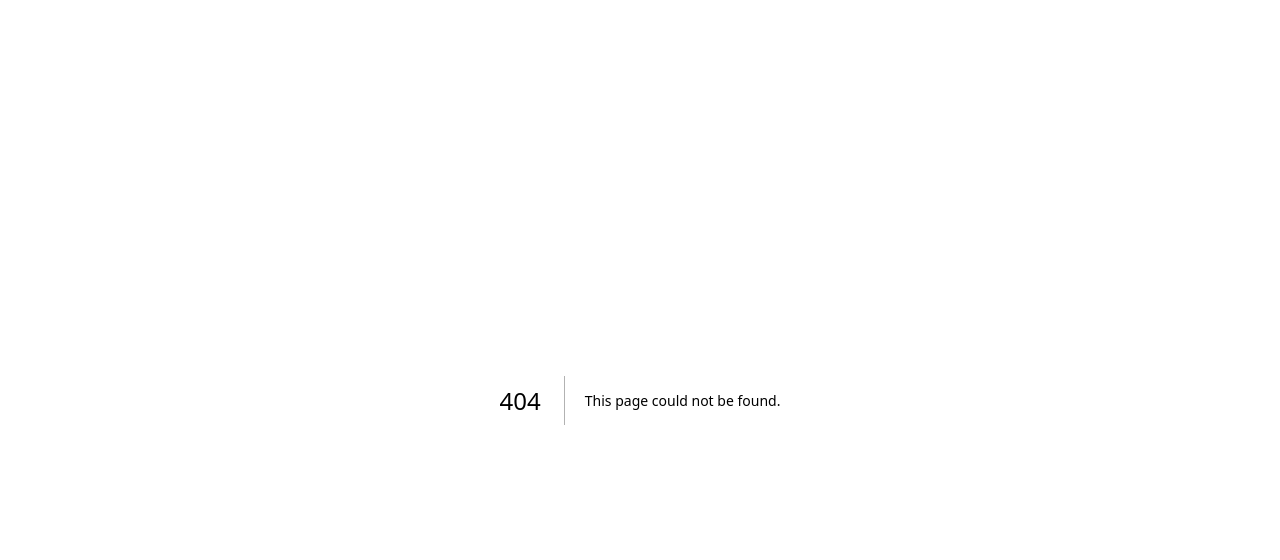
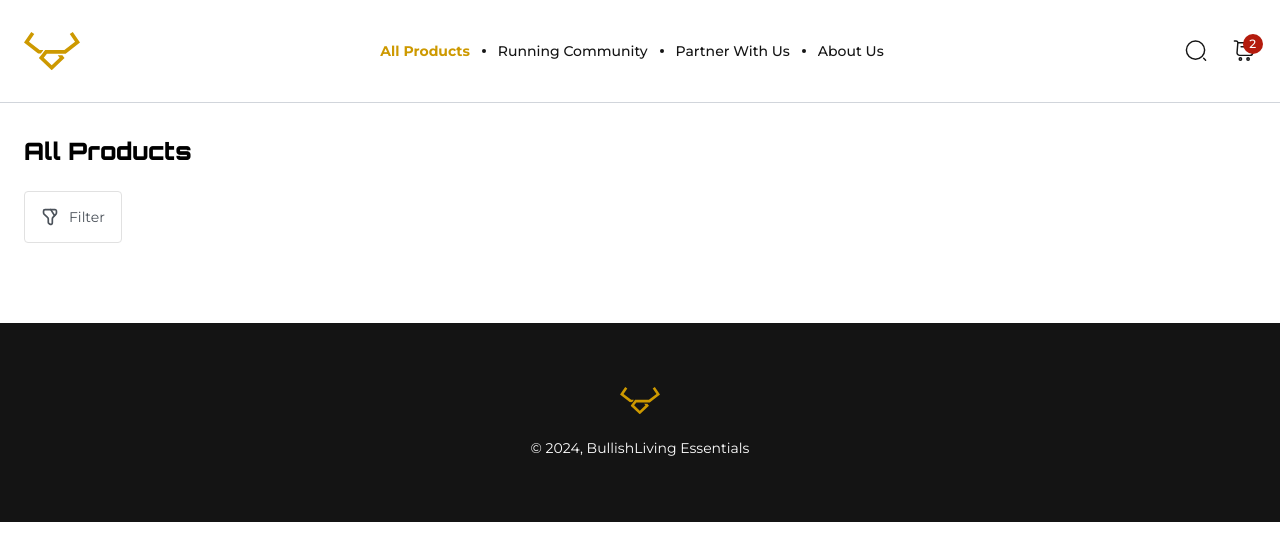
Before and after one commit to bullishliving/Bullishliving, a Next.js app: page /products in a window 1280 px wide. Before the commit this address had no page. Shown: the top 560 px of the page. Built offline with nearby package versions, Linux system fonts and the light colour scheme.

Commit message:
initial push before pull

```diff
--- a/src/app/(landing-page)/page.tsx
+++ b/src/app/(landing-page)/page.tsx
@@ -1,7 +1,7 @@
 import JoinCommunity from '@/components/landing/JoinCommunity';
 import Hero from '@/components/landing/Hero';
 import MoreThanALifestyle from '@/components/landing/MoreThanALifestyle';
-// import NewArrivals from '@/components/landing/NewArrivals';
+import NewArrivals from '@/components/landing/NewArrivals';
 import TopProducts from '@/components/landing/TopProducts';
 import Unstoppable from '@/components/landing/Unstoppable';
 
@@ -10,7 +10,7 @@ export default function Home() {
     <div className="">
       <Hero />
       <TopProducts />
-      {/* <NewArrivals /> */}
+      <NewArrivals />
       <MoreThanALifestyle />
       <Unstoppable />
       <JoinCommunity />
--- /dev/null
+++ b/src/app/(landing-page)/products/page.tsx
@@ -0,0 +1,18 @@
+import UiIcon from "@/components/ui/UiIcon";
+
+export default function page() {
+  return (
+    <section className="bg-white p-4 md:px-6 2xl:px-8 pb-16 md:pb-20 pt-5 md:pt-8">
+      <div className="max-w-[1280px] mx-auto h-full">
+        <h2 className="font-obitron font-black text-2xl mb-6">All Products</h2>
+        <div className="flex gap-6 font-montserrat">
+          <button className="flex justify-center items-center gap-[10px] h-[52px] px-4 text-grey-700 text-sm border border-grey-300 rounded">
+            <UiIcon icon="Filter"/>
+            Filter
+          </button>
+          <input />
+        </div>
+      </div>
+    </section>
+  );
+}
--- a/src/components/layout/NavItem.tsx
+++ b/src/components/layout/NavItem.tsx
@@ -12,16 +12,20 @@ interface NavItemProps {
 const NavItem: React.FC<NavItemProps> = ({ path, label }) => {
   const currentRoute = usePathname();
 
+  const isWhite = currentRoute.includes('/products');
+
+
   function isActive(href: string) {
     return currentRoute === href;
-  }
+  };
 
   const AnimatedLabel = (label: string) => {
+
     return (
       <motion.div
         initial="initial"
         whileHover="hovered"
-        className="relative overflow-hidden"
+        className={`relative overflow-hidden ${isWhite ? 'font-medium' : 'font-bold'}  ${isActive(path) && '!font-bold'}`}
       >
         <motion.div
           variants={{
@@ -32,7 +36,6 @@ const NavItem: React.FC<NavItemProps> = ({ path, label }) => {
             ease: 'easeInOut',
             duration: 0.2,
           }}
-          // className={`${isActive && 'text-primary-500'}`}
         >
           {label}
         </motion.div>
@@ -45,7 +48,7 @@ const NavItem: React.FC<NavItemProps> = ({ path, label }) => {
             ease: 'easeInOut',
             duration: 0.2,
           }}
-          className="absolute inset-0 text-primary-500"
+          className={`absolute inset-0 !text-primary-500`}
         >
           {label}
         </motion.div>
@@ -58,7 +61,10 @@ const NavItem: React.FC<NavItemProps> = ({ path, label }) => {
       {AnimatedLabel(label)}
     </a>
   ) : (
-    <Link href={path} className={`${isActive(path) && 'text-primary-500'}`}>
+    <Link
+      href={path}
+      className={`${isActive(path) && 'text-primary-500'} `}
+    >
       {AnimatedLabel(label)}
     </Link>
   );
--- a/src/components/layout/Navbar.tsx
+++ b/src/components/layout/Navbar.tsx
@@ -11,6 +11,7 @@ import SearchPanel from './SearchPanel';
 
 import MobileNav from './MobileNav';
 import NavItem from './NavItem';
+import { usePathname } from 'next/navigation';
 
 // --
 
@@ -18,10 +19,14 @@ export default function Navbar() {
   const isSearchPanelVisible = useToggle();
   const isMobileNavVisible = useToggle();
 
+  const pathname = usePathname();
+
+  const isWhite = pathname.includes('/products');
+
   const routes = [
     {
       label: 'All Products',
-      path: '',
+      path: '/products',
     },
     {
       label: 'Running Community',
@@ -32,7 +37,7 @@ export default function Navbar() {
       path: '/partnership-details',
     },
     {
-      label: 'About Us',
+      label: 'About Us ',
       path: '/about-us',
     },
   ];
@@ -46,22 +51,30 @@ export default function Navbar() {
   }
 
   return (
-    <nav className="bg-secondary-500 py-4 px-4 md:px-6 md:py-8 2xl:p-8">
+    <nav
+      className={`${isWhite ? 'bg-white border-b border-gray-300' : 'bg-secondary-500'} py-4 px-4 md:px-6 md:py-8 2xl:p-8`}
+    >
       <div className="relative max-w-[1280px] mx-auto flex justify-between items-center ">
         <Link href="/" className="w-10 h-[27px] md:w-14 md:h-[38px]">
           <BullishLogo />
         </Link>
-        <ul className="hidden text-white md:flex gap-3 items-center text-sm font-montserrat font-bold">
+        <ul
+          className={`hidden  md:flex gap-3 items-center text-sm font-montserrat ${isWhite ? 'text-secondary-500' : 'text-white'} `}
+        >
           {routes.map((route, index) => (
             <li className="relative flex items-center gap-3" key={index}>
               <NavItem {...route} />
               {index < routes.length - 1 && (
-                <div className="w-1 h-1 rounded-full bg-white"></div>
+                <div
+                  className={`w-1 h-1 rounded-full ${isWhite ? 'bg-secondary-500' : 'bg-white'}`}
+                ></div>
               )}
             </li>
           ))}
         </ul>
-        <div className="stroke-white flex gap-6 items-center">
+        <div
+          className={`flex gap-6 items-center ${isWhite ? 'stroke-secondary-500' : 'stroke-white'}`}
+        >
           <button onClick={() => isSearchPanelVisible.toggle()}>
             <UiIcon icon="Search" size="24" />
           </button>
--- a/src/components/ui/UiIcon.tsx
+++ b/src/components/ui/UiIcon.tsx
@@ -4,6 +4,7 @@ import ArrowRight from '@/assets/svg/arrow-right.svg';
 import Cart from '@/assets/svg/cart.svg';
 import Close from '@/assets/svg/close.svg';
 import Email from '@/assets/svg/email.svg';
+import Filter from '@/assets/svg/filter.svg';
 import Hamburger from '@/assets/svg/hamburger.svg';
 import Instagram from '@/assets/svg/instagram.svg';
 import Search from '@/assets/svg/search.svg';
@@ -19,6 +20,7 @@ const icons = {
   Cart,
   Close,
   Email,
+  Filter,
   Hamburger,
   Instagram,
   Search,
```
Also changed, not shown: src/assets/svg/cart.svg, src/assets/svg/filter.svg (added).
